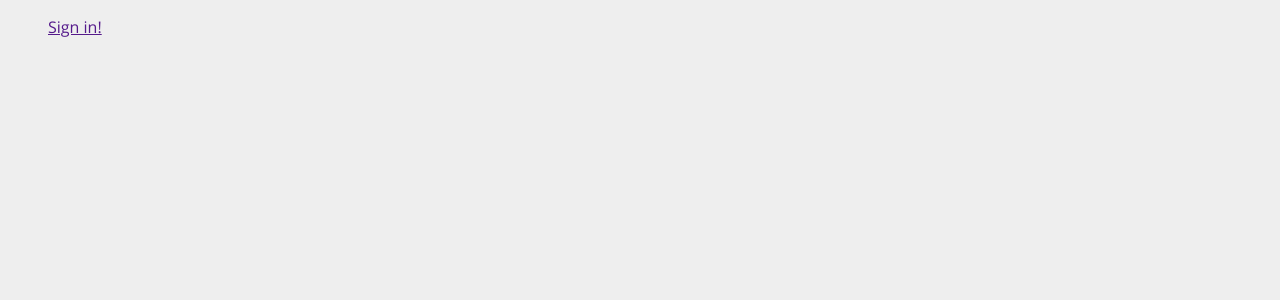
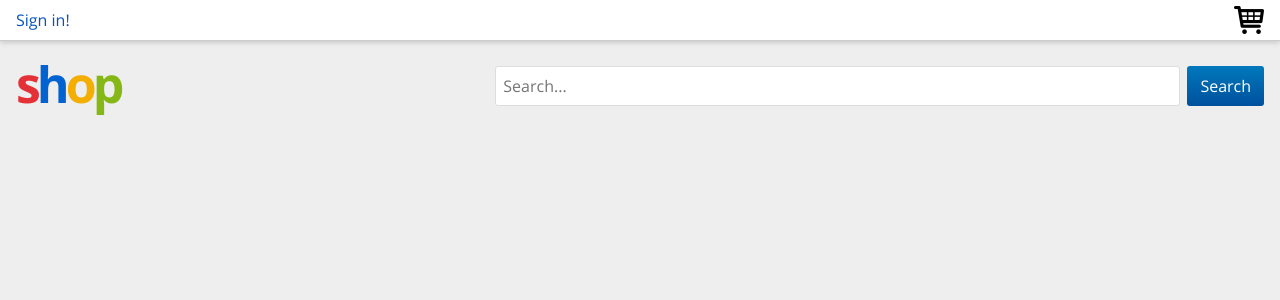
Before and after one commit to Ernest0203/simple-shop, a React app in the folder client/: page / in a window 1280 px wide. Shown: the top 300 px of the page. Built offline with nearby package versions, Linux system fonts and the light colour scheme.

Commit message:
created header, search components

```diff
--- a/client/package.json
+++ b/client/package.json
@@ -35,6 +35,7 @@
     "jest-resolve": "23.6.0",
     "mini-css-extract-plugin": "0.4.3",
     "node-sass": "^4.11.0",
+    "normalize.css": "^8.0.1",
     "optimize-css-assets-webpack-plugin": "5.0.1",
     "pnp-webpack-plugin": "1.1.0",
     "postcss-flexbugs-fixes": "4.1.0",
--- /dev/null
+++ b/client/src/components/header/Header.jsx
@@ -0,0 +1,27 @@
+import React, { Component } from 'react';
+
+import Search from '../search/Search.jsx';
+
+import styles from './header.module.scss';
+
+class Header extends Component {
+  render() {
+    return (
+      <div className={styles.header}>
+        <div className={styles.logo}>
+          <a href="">
+            <span>s</span>
+            <span>h</span>
+            <span>o</span>
+            <span>p</span>
+          </a>
+        </div>
+        <div className={styles.searchContainer}>
+          <Search />
+        </div>
+      </div>
+    );
+  }
+}
+
+export default Header;
--- /dev/null
+++ b/client/src/components/header/header.module.scss
@@ -0,0 +1,35 @@
+.header {
+  display: flex;
+  justify-content: space-between;
+  max-width: 1248px;
+  margin: 15px auto 0 auto;
+  padding: 0 15px;
+}
+
+.logo {
+  flex-grow: 0.5;
+  a {
+    letter-spacing: -4px;
+    span {
+      font-size: 50px;
+      font-family: 'OpenSans-Bold';
+      &:nth-of-type(1) {
+        color: #e43137;
+      }
+      &:nth-of-type(2) {
+        color: #0063d1;
+      }
+      &:nth-of-type(3) {
+        color: #f4ae01;
+      }
+      &:nth-of-type(4) {
+        color: #85b716;
+      }
+    }
+  }
+}
+
+.searchContainer {
+  flex-grow: 2;
+  text-align: right;
+}
--- a/client/src/components/navbar/Navbar.jsx
+++ b/client/src/components/navbar/Navbar.jsx
@@ -2,18 +2,18 @@ import React, { Component } from 'react';
 
 import styles from './navbar.module.scss';
 
-import cartIcon from '../../images/shopping-cart.svg';
+import cartIcon from '../../images/shopping-cart.png';
 
 class Navbar extends Component {
   render() {
     return (
       <div className={styles.navbar}>
-        <ul className={styles.navbar__menu}>
-          <li className={styles.navbar__menuItem}>
+        <ul className={styles.menu}>
+          <li className={styles.menuItem}>
             <a href="">Sign in!</a>
           </li>
-          <li className={styles.navbar__menuItem}>
-            <a href=""><cartIcon/></a>
+          <li className={styles.menuItem}>
+            <a href=""><img src={cartIcon} alt=""/></a>
           </li>
         </ul>
       </div>
--- a/client/src/components/navbar/navbar.module.scss
+++ b/client/src/components/navbar/navbar.module.scss
@@ -1,8 +1,24 @@
 .navbar {
-  &__menu {
+  background-color: #fff;
+  border-bottom: 1px solid #ccc;
+  box-shadow: 0 2px 5px #ccc;
+  padding: 0 15px;
+  .menu {
+    display: flex;
+    justify-content: space-between;
     list-style: none;
+    max-width: 1248px;
+    margin: 0 auto;
+    padding: 5px 0;
   }
-  &__menuItem {
-
+  .menuItem {
+    height: 30px;
+    line-height: 30px;
+    a {
+      color: #0654ba;
+      &:hover {
+        text-decoration: underline;
+      }
+    }
   }
 }
--- /dev/null
+++ b/client/src/components/search/Search.jsx
@@ -0,0 +1,16 @@
+import React, { Component } from 'react';
+
+import styles from './search.module.scss';
+
+class Search extends Component {
+  render() {
+    return (
+      <div className={styles.search}>
+          <input type="search" placeholder="Search..."/>
+          <button type="submit">Search</button>
+      </div>
+    );
+  }
+}
+
+export default Search;
--- /dev/null
+++ b/client/src/components/search/search.module.scss
@@ -0,0 +1,32 @@
+.search {
+  margin-top: 10px;
+  input {
+    border: 1px solid #ddd;
+    border-radius: 3px;
+    color: #767676;
+    font-size: 16px;
+    height: 40px;
+    line-height: 40px;
+    outline: 0;
+    padding: 0 8px 0 7px;
+    width: 70%;
+    &:focus {
+      border-color: #767676;
+      transition: border-color .2s linear;
+    }
+  }
+
+  button {
+    border: none;
+    border-radius: 3px;
+    background: #00509d;
+    background: -webkit-gradient(linear,left top,left bottom,from(#0079bc),to(#00509d));
+    color: #fff;
+    cursor: pointer;
+    height: 40px;
+    line-height: 40px;
+    text-align: center;
+    margin-left: 7px;
+    padding: 0 13px;
+  }
+}
--- a/client/src/pages/App.jsx
+++ b/client/src/pages/App.jsx
@@ -4,7 +4,9 @@ import { Provider } from 'react-redux';
 import store from '../store';
 
 import Navbar from '../components/navbar/Navbar.jsx';
+import Header from '../components/header/Header.jsx';
 
+import 'normalize.css';
 import '../fonts/fonts.scss';
 import styles from './main.module.scss';
 
@@ -12,8 +14,9 @@ class App extends Component {
   render() {
     return (
       <Provider store={store}>
-        <div className={styles.app}>
+        <div className={styles.container}>
           <Navbar />
+          <Header />
         </div>
       </Provider>
     );
--- a/client/src/pages/main.module.scss
+++ b/client/src/pages/main.module.scss
@@ -5,3 +5,12 @@ body {
   background-color: #eee;
   font-family: $regular;
 }
+
+a {
+  text-decoration: none;
+}
+
+.center-wrapper {
+  max-width: 1248px;
+  padding: 0 15px;
+}
```
Also changed, not shown: client/src/images/shopping-cart.png (added).
